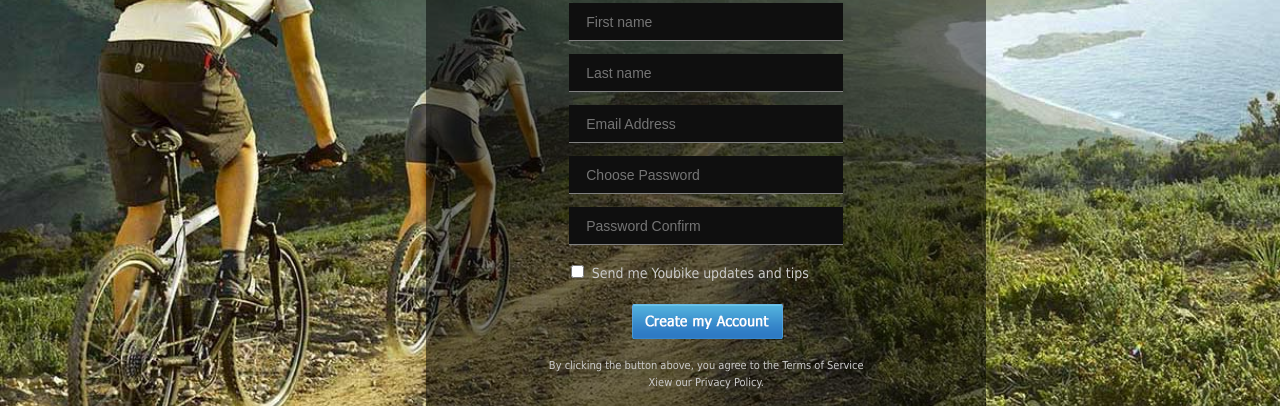
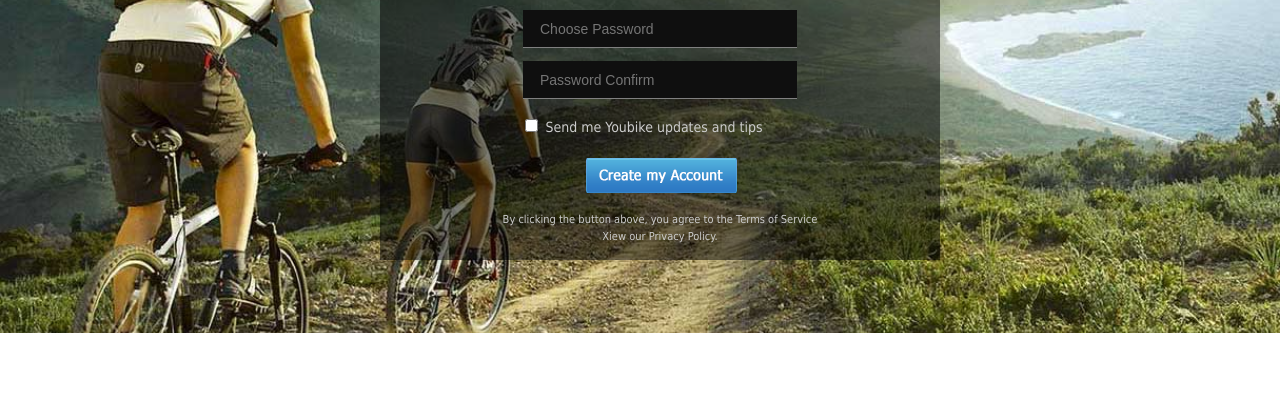
Before and after one commit to Olexandrgr/5_Hrushkevych_TechSkills.github.io, a plain HTML site: page Task 1/index.html in a window 1280 px wide. Shown: the part 467-873 px from the top of the page. After the commit the page ends 800 px from the top, so only its background shows below. Drawn offline with Linux system fonts and the light colour scheme.

```diff
--- a/Task 1/css/style.css
+++ b/Task 1/css/style.css
@@ -141,9 +141,10 @@
 }
 
 .main-form {
-  position: absolute;
-  top:33.3%;
-  left:33.3%;
+  position:absolute;
+  left:50%;
+  top:50%;
+  margin:-280px 0 0 -260px;
   width: 560px;
   background: rgba(0, 0, 0, 0.5);
 }
```
